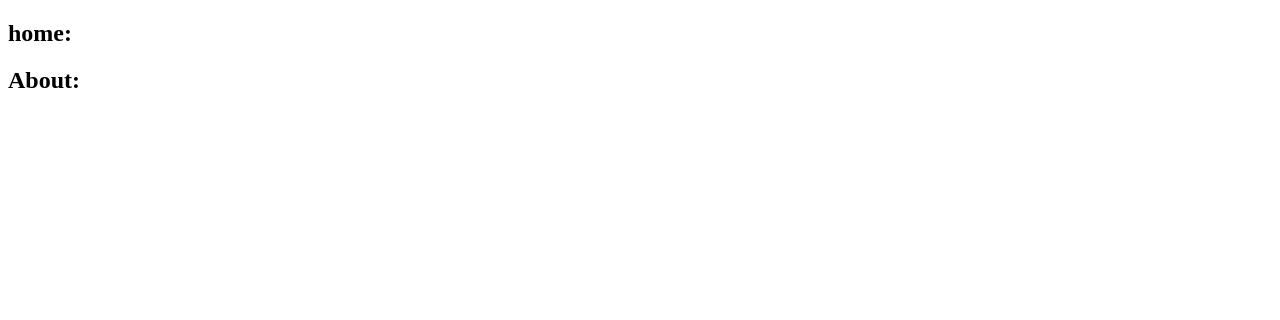
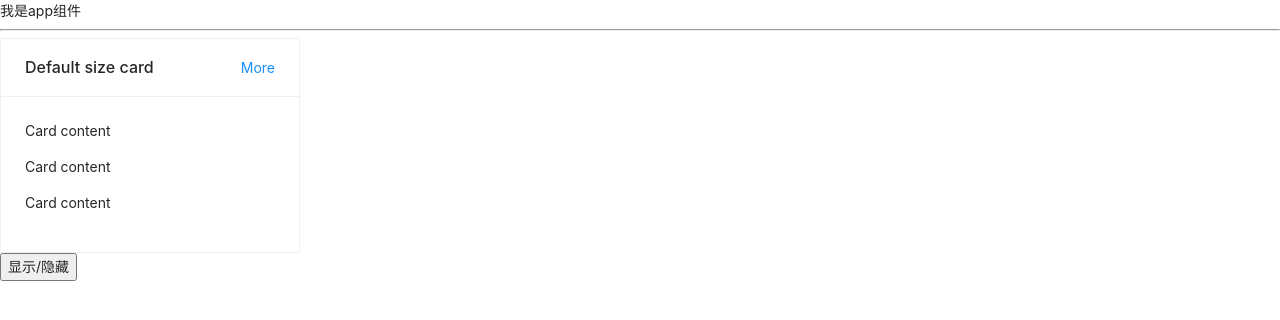
Before and after one commit to wj-1244/learnReact, a React (Create React App) app: page / in a window 1280 px wide. Shown: the top 320 px of the page. Built offline with nearby package versions, Linux system fonts and the light colour scheme.

Commit message:
过度动画

```diff
--- a/package.json
+++ b/package.json
@@ -6,10 +6,12 @@
     "@testing-library/jest-dom": "^5.11.4",
     "@testing-library/react": "^11.1.0",
     "@testing-library/user-event": "^12.1.10",
+    "antd": "^4.9.4",
     "events": "^3.2.0",
     "react": "^17.0.1",
     "react-dom": "^17.0.1",
     "react-scripts": "4.0.0",
+    "react-transition-group": "^4.4.1",
     "web-vitals": "^0.2.4"
   },
   "scripts": {
--- a/src/index.css
+++ b/src/index.css
@@ -1,3 +1,5 @@
+
+@import '~antd/dist/antd.css';
 body {
   margin: 0;
   font-family: -apple-system, BlinkMacSystemFont, 'Segoe UI', 'Roboto', 'Oxygen',
--- a/src/index.js
+++ b/src/index.js
@@ -2,10 +2,12 @@ import React from 'react';
 import ReactDOM from 'react-dom';
 // import '../src/css/portals.css'
 // import './index.css';
+import 'antd/dist/antd.css';
+import '../src/transition/CSSTransitionDemo.css'
 // import App from '../src/通信案例/App'
 // import App from '../src/插槽/App'
 // import App from '../src/组件内容补充/02-portals的使用'
-import App from '../src/组件内容补充/04-strictMode的使用'
+import App from '../src/transition/CSSTransitionDemo'
 ReactDOM.render(
     <App />,
   document.getElementById('root')
--- /dev/null
+++ b/src/transition/CSSTransitionDemo.css
@@ -0,0 +1,21 @@
+.card-enter {
+    opacity: 0;
+    transform: scale(.2);
+}
+.card-enter-active {
+    opacity: 1;
+    transform: scale(1);
+    transition: all 300ms;
+}
+.card-exit {
+    opacity: 1;
+}
+.card-exit-active {
+    opacity: 0;
+    transform: scale(1);
+    transition: all 300ms;
+}
+.card-exit-done {
+    opacity: 0;
+    transform: scale(.6);
+}
--- /dev/null
+++ b/src/transition/CSSTransitionDemo.js
@@ -0,0 +1,32 @@
+import React,{Component} from 'react'
+import { CSSTransition } from 'react-transition-group'
+import { Card } from 'antd';
+
+export default class Csstransition extends Component {
+  constructor(props){
+    super(props)
+    this.state= {
+       isShow:true
+    }
+  }
+//   react-transition-group主要组件
+    render(){
+        const {isShow} = this.state
+        return (
+          <div>
+            <div>我是app组件</div>
+            <hr></hr>
+            <CSSTransition in={isShow} classNames='card' timeout={300}>
+            <>
+                <Card title="Default size card" extra={<a href="#">More</a>} style={{ width: 300 }}>
+                    <p>Card content</p>
+                    <p>Card content</p>
+                    <p>Card content</p>
+                </Card>
+            </>
+            </CSSTransition>
+            <button onClick={e=> {this.setState({isShow:!isShow})}}>显示/隐藏</button>
+          </div>
+        )
+    }
+}
```
Also changed, not shown: src/axios/axios.js (added, +45 -0 lines), 1 other file (tests, documents, lock files or other folders).
